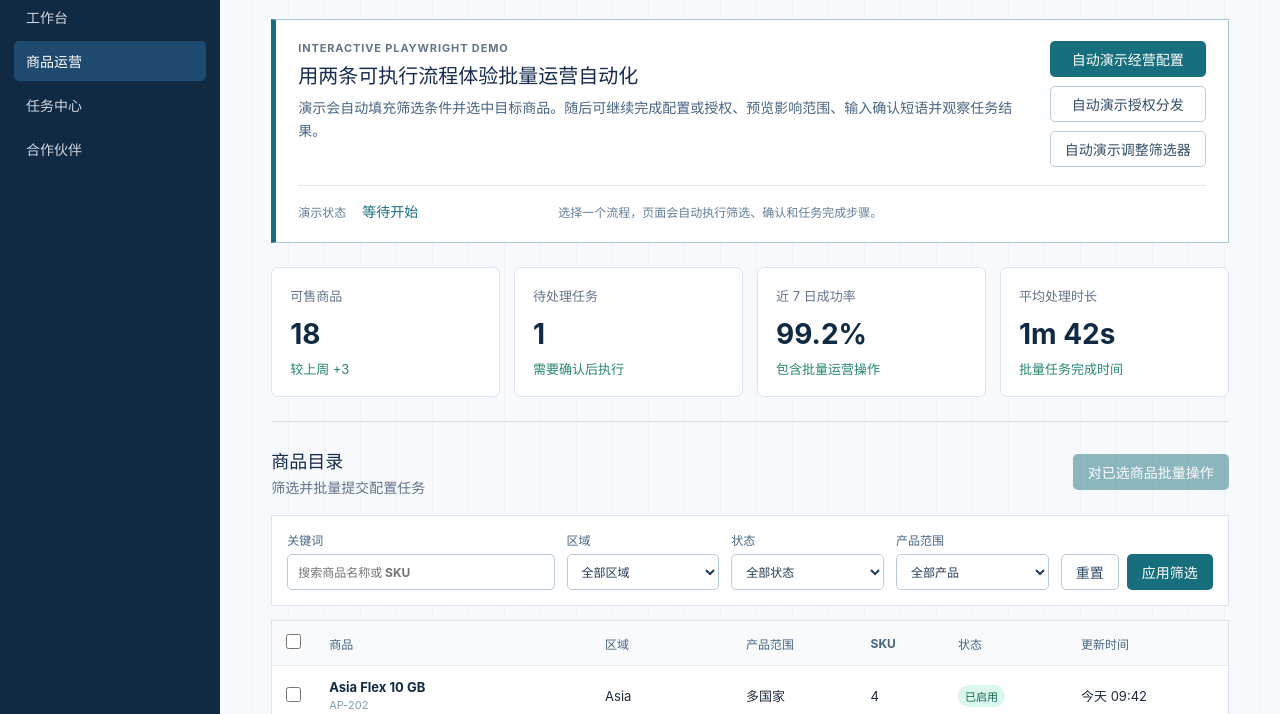
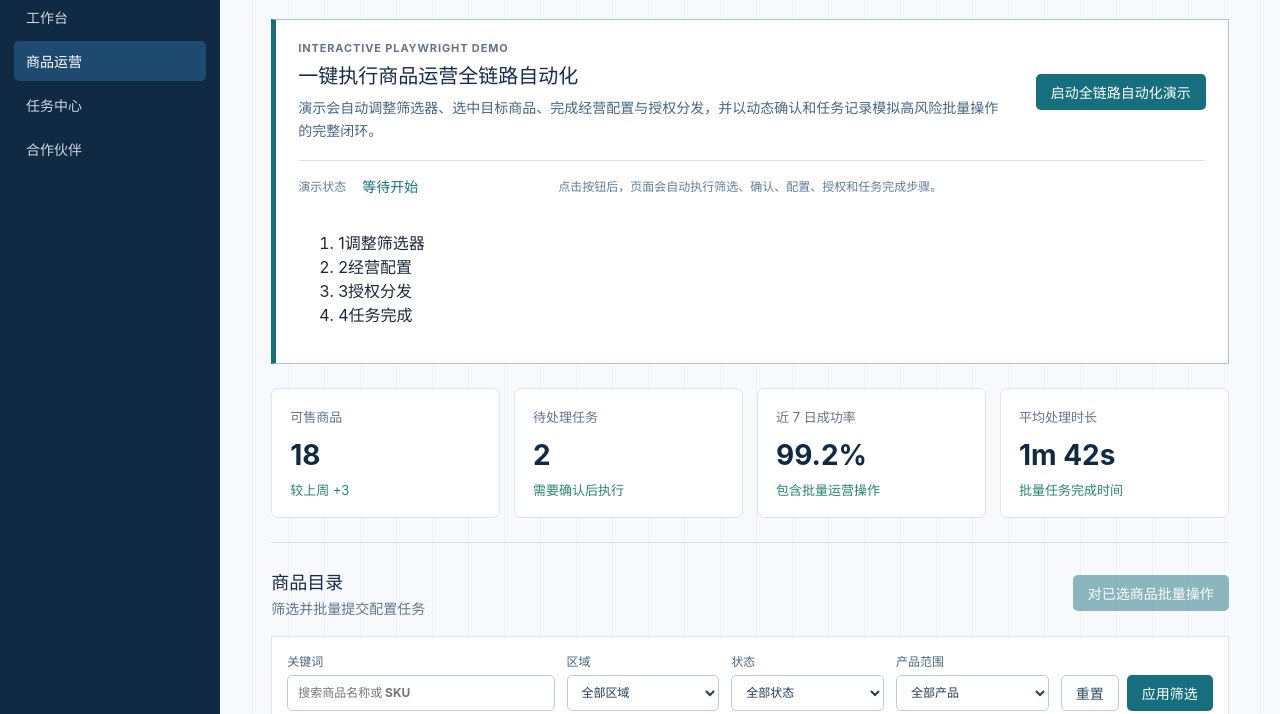
Before and after one commit to Alwinfang/opsflow-batch-automation-demo, a website: page index.html in a window 1280 px wide. Shown: the part 86-800 px from the top of the page. Drawn offline with Linux system fonts and the light colour scheme.

Commit message:
Combine demos into one automation chain

```diff
--- a/index.html
+++ b/index.html
@@ -41,19 +41,23 @@
         <section class="demo-intro" id="dashboard" aria-label="交互演示入口">
           <div class="demo-intro-copy">
             <p class="eyebrow">INTERACTIVE PLAYWRIGHT DEMO</p>
-            <h2>用两条可执行流程体验批量运营自动化</h2>
-            <p>演示会自动填充筛选条件并选中目标商品。随后可继续完成配置或授权、预览影响范围、输入确认短语并观察任务结果。</p>
+            <h2>一键执行商品运营全链路自动化</h2>
+            <p>演示会自动调整筛选器、选中目标商品、完成经营配置与授权分发，并以动态确认和任务记录模拟高风险批量操作的完整闭环。</p>
           </div>
           <div class="demo-intro-actions">
-            <button class="button primary" id="start-config-demo" type="button">自动演示经营配置</button>
-            <button class="button secondary" id="start-authorize-demo" type="button">自动演示授权分发</button>
-            <button class="button secondary" id="start-filter-demo" type="button">自动演示调整筛选器</button>
+            <button class="button primary" id="start-chain-demo" type="button">启动全链路自动化演示</button>
           </div>
           <div class="demo-progress" aria-label="当前演示状态">
             <span>演示状态</span>
             <strong id="demo-status">等待开始</strong>
-            <small id="demo-status-detail">选择一个流程，页面会自动执行筛选、确认和任务完成步骤。</small>
+            <small id="demo-status-detail">点击按钮后，页面会自动执行筛选、确认、配置、授权和任务完成步骤。</small>
           </div>
+          <ol class="pipeline-list" aria-label="自动化链路">
+            <li data-pipeline-stage="filter"><span>1</span>调整筛选器</li>
+            <li data-pipeline-stage="config"><span>2</span>经营配置</li>
+            <li data-pipeline-stage="authorize"><span>3</span>授权分发</li>
+            <li data-pipeline-stage="complete"><span>4</span>任务完成</li>
+          </ol>
         </section>
 
         <section class="metric-grid" aria-label="运营概览">
```
